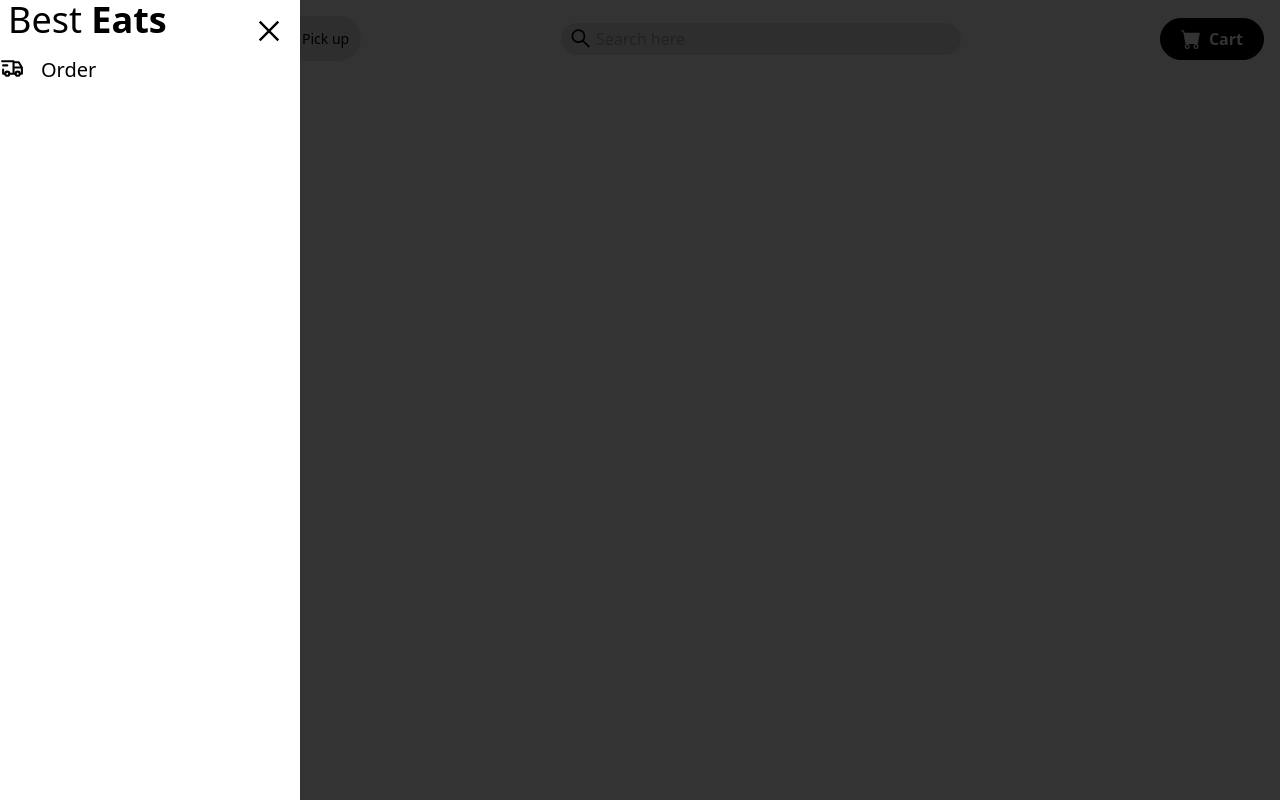
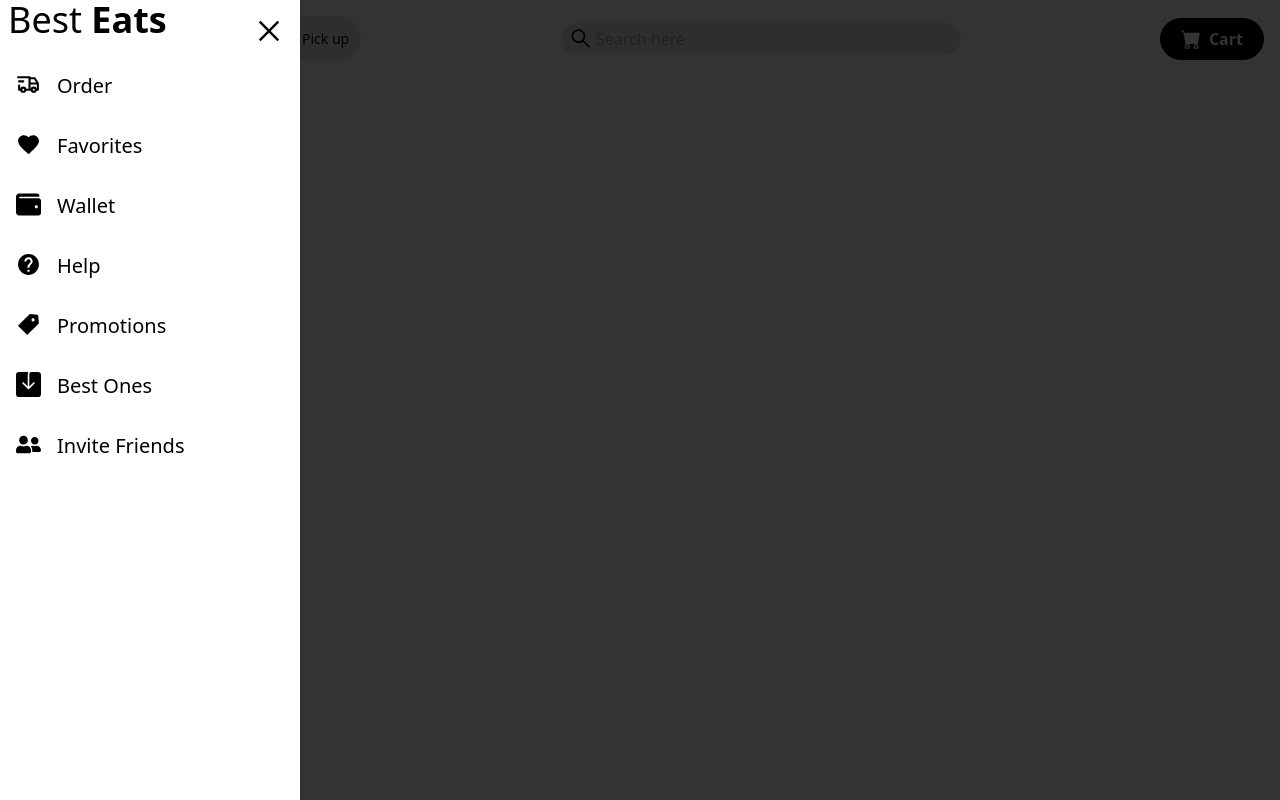
Before and after one commit to JammiM/food-delivery-website, a React (Create React App) app: page / in a window 1280 px wide. Built offline with nearby package versions, Linux system fonts and the light colour scheme.

Commit message:
Added more list items to the nav bar component

```diff
--- a/src/components/Navbar.jsx
+++ b/src/components/Navbar.jsx
@@ -1,7 +1,14 @@
 import React from "react";
-import { AiOutlineClose, AiOutlineMenu, AiOutlineSearch } from "react-icons/ai";
-import { BsFillCartFill } from "react-icons/bs";
+import {
+  AiFillTag,
+  AiOutlineClose,
+  AiOutlineMenu,
+  AiOutlineSearch,
+} from "react-icons/ai";
+import { BsFillCartFill, BsFillSaveFill } from "react-icons/bs";
 import { TbTruckDelivery } from "react-icons/tb";
+import { MdHelp, MdFavorite } from "react-icons/md";
+import { FaUserFriends, FaWallet } from "react-icons/fa";
 
 const Navbar = () => {
   return (
@@ -47,10 +54,34 @@ const Navbar = () => {
           Best <span className="font-bold">Eats</span>
         </h2>
         <nav>
-          <ul>
+          <ul className="flex flex-col p-4 text-grey-800">
             <li className="text-xl py-4 flex">
               <TbTruckDelivery size={25} className="mr-4" />
               Order
+            </li>
+            <li className="text-xl py-4 flex">
+              <MdFavorite size={25} className="mr-4" />
+              Favorites
+            </li>
+            <li className="text-xl py-4 flex">
+              <FaWallet size={25} className="mr-4" />
+              Wallet
+            </li>
+            <li className="text-xl py-4 flex">
+              <MdHelp size={25} className="mr-4" />
+              Help
+            </li>
+            <li className="text-xl py-4 flex">
+              <AiFillTag size={25} className="mr-4" />
+              Promotions
+            </li>
+            <li className="text-xl py-4 flex">
+              <BsFillSaveFill size={25} className="mr-4" />
+              Best Ones
+            </li>
+            <li className="text-xl py-4 flex">
+              <FaUserFriends size={25} className="mr-4" />
+              Invite Friends
             </li>
           </ul>
         </nav>
```
